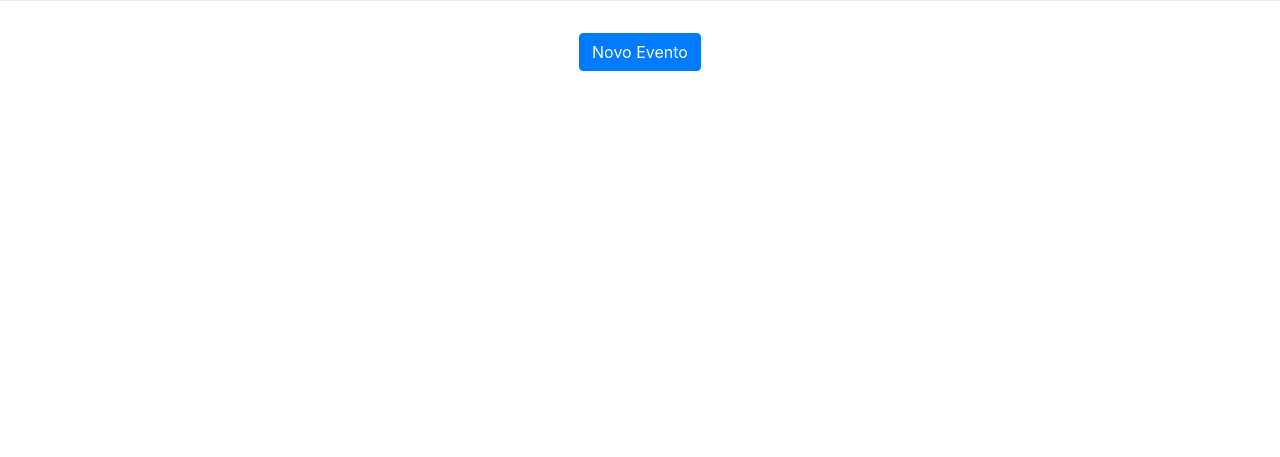
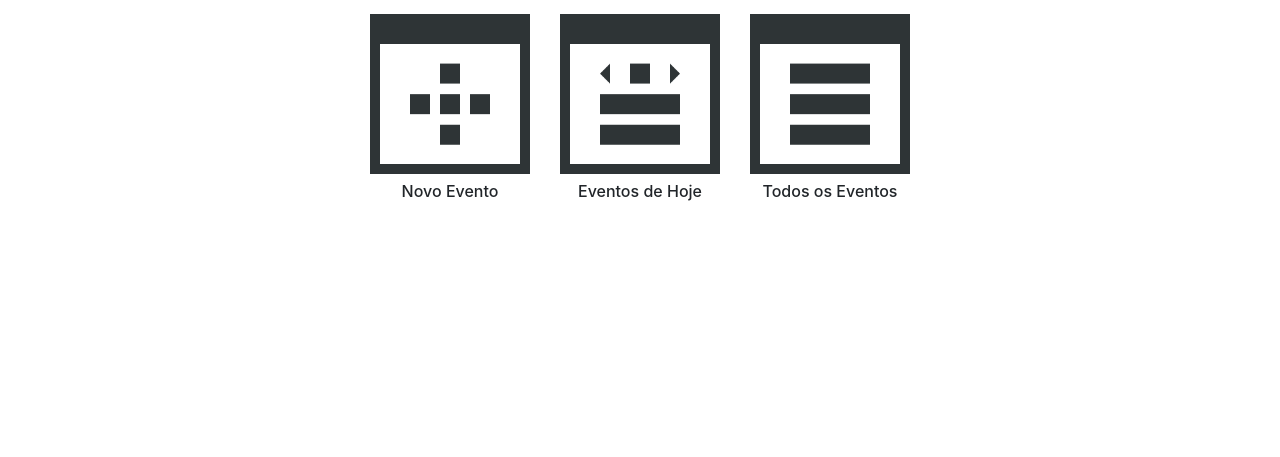
Before and after one commit to plainspooky/django-agenda_de_eventos, a Django app: page / in a window 1280 px wide. Shown: the part 258-715 px from the top of the page. Run offline with Django 3.2, Linux system fonts and the light colour scheme; some libraries are stand-ins or nearby versions.

Commit message:
Edição da página principal

```diff
--- /dev/null
+++ b/events/static/style.css
@@ -0,0 +1,8 @@
+.div-background{
+    background-image: url('https://farm1.staticflickr.com/298/31884577341_38c016a2f7_o_d.jpg');
+    background-position: bottom;
+    background-repeat: no-repeat;
+    background-size: cover;
+    color:#fff;
+    text-shadow: 0px 0px 16px #000, 0px 0px 64px #00f;
+}
--- a/events/templates/index.html
+++ b/events/templates/index.html
@@ -1,13 +1,31 @@
+{% load staticfiles %}
 <!DOCTYPE html>
 <html lang="pt_BR">
 {% include "header.html" %}
     <body>
 {% include "navbar.html" %}
         <main role="main">
-            <div class="jumbotron rounded-0 text-center" id="jumbotron-index">
-                <h1 class="display-4">Agenda de Eventos</h1>
+            <div class="jumbotron rounded-0 text-center div-background">
+                <h1 class="display-5">Agenda de Eventos</h1>
+            </div>
+            <div class="container text-center">
+                <div class="row">
+                    <div class="col-4 col-md-2 offset-md-3">
+                        <a href="#" data-toggle="modal" data-target="#addEvent"><img src="{% static 'new.png' %}" class="img-fluid"/></a><br/>
+                        <h6 class="py-2">Novo Evento</h6>
+                    </div>
+                    <div class="col-4 col-md-2">
+                        <a href="{% url 'agenda-events-day' today.year today.month today.day %}"><img src="{% static 'today.png' %}" class="img-fluid"/></a><br/>
+                        <h6 class="py-2">Eventos de Hoje</h6>
+                    </div>
+                    <div class="col-4 col-md-2">
+                        <a href="{% url 'agenda-events-all' %}"><img src="{% static 'all.png' %}" class="img-fluid"/></a><br/>
+                        <h6 class="py-2">Todos os Eventos</h6>
+                    </div>
+                </div>
             </div>
         </main>
+             <!-- offset-md-3 -->
 {% include "footer.html" %}
     </body>
 </html>
--- a/events/templates/new.html
+++ b/events/templates/new.html
@@ -1,7 +1,9 @@
         <!-- Modal -->
+        {% if hide_new_button != "true" %}
         <div class="container mt-4 text-center">
             <button type="submit" class="btn btn-primary" data-toggle="modal" data-target="#addEvent">Novo Evento</button>
         </div>
+        {% endif %}
         <div class="modal fade" id="addEvent" tabindex="-1" role="dialog" aria-labelledby="addEventLabel" aria-hidden="true">
             <div class="modal-dialog" role="document">
                 <div class="modal-content">
--- a/events/views.py
+++ b/events/views.py
@@ -19,7 +19,8 @@ def split_date(string_date):
 def index(request):
     context = {
         'priorities': Event.priorities_list,
-            'today': localdate(),
+        'today': localdate(),
+        'hide_new_button': 'true',
     }
     return render(request, 'index.html', context)
 
```
Also changed, not shown: events/static/all.png (added), events/static/favicon.png, events/static/new.png (added), events/static/today.png (added).
